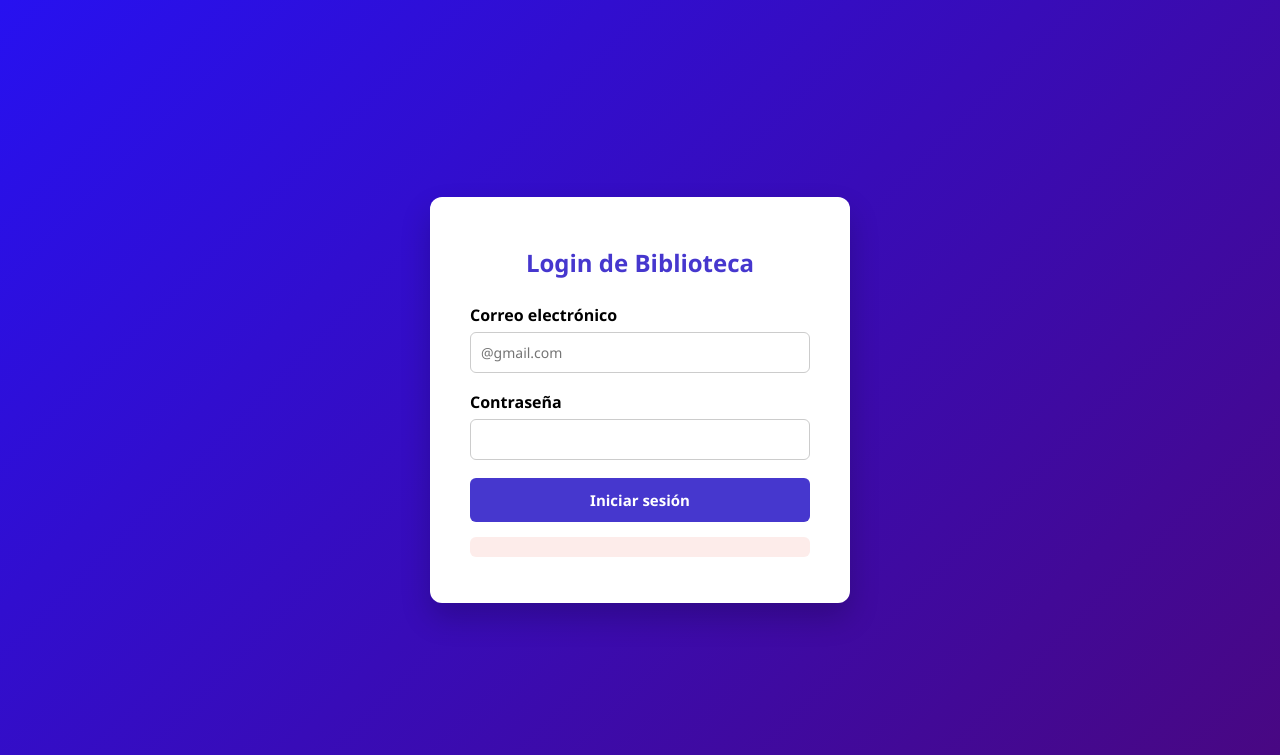
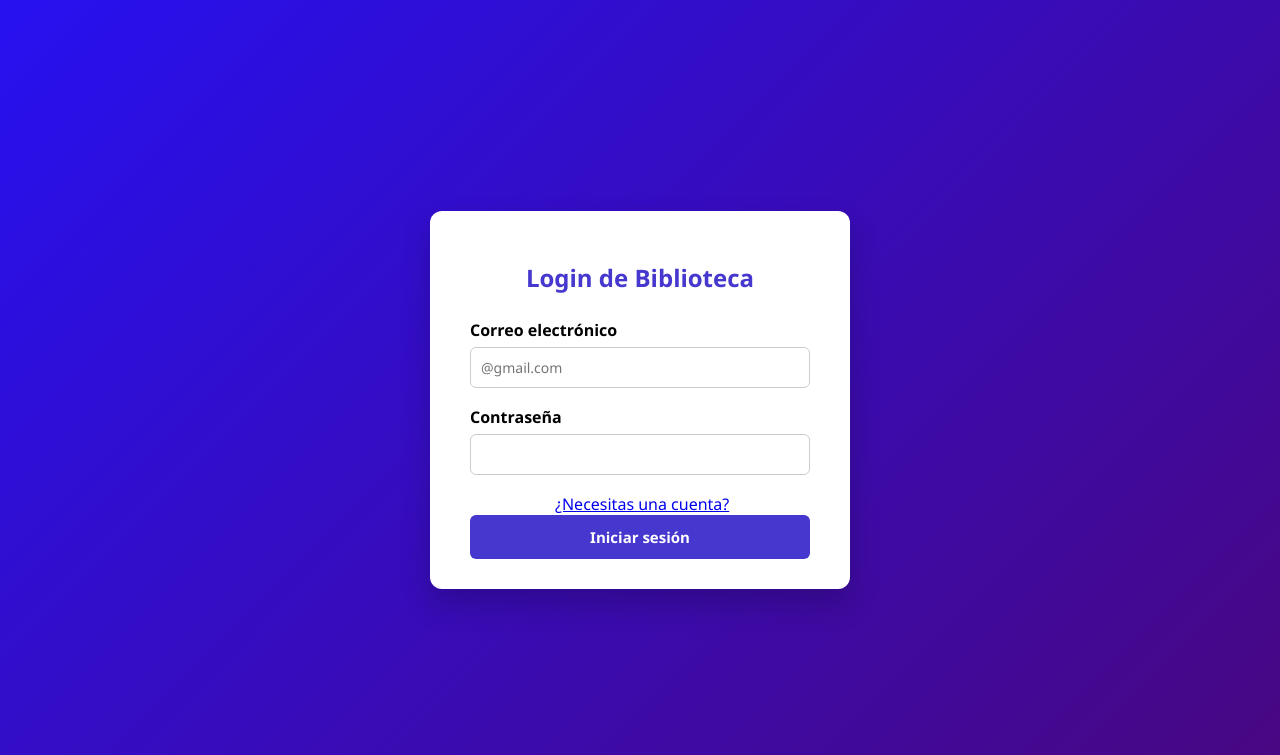
Before and after one commit to MonsterXD141/libreria_beta, a Django app: template Bibloteca_web/templates/login.html in a window 1280 px wide. Shown: the top 755 px of the page. Run offline with Django 5.2, Linux system fonts and the light colour scheme; the template is opened without the code that fills it, so the values that code supplies are empty.

Commit message:
Update login.html

```diff
--- a/Bibloteca_web/templates/login.html
+++ b/Bibloteca_web/templates/login.html
@@ -90,6 +90,12 @@
             border-color: #4637ce;
         }
 
+        a{
+            margin-left: 25%;
+            margin-bottom: 20px;
+        }
+
+
         /* Botón principal */
         button {
             width: 100%;
@@ -172,6 +178,9 @@
             <!-- Campo contraseña -->
             <input type="password" name="password" required>
 
+            <!-- link para ir a regisrtro -->
+            <a href="/registro/">¿Necesitas una cuenta?</a>
+
             <!-- Submit -->
             <button type="submit">Iniciar sesión</button>
         </form>
@@ -181,10 +190,13 @@
         ✔ Clase cambia según resultado
         ✔ Se muestra el mensaje
         -->
-        <p class="{% if 'Login exitosamente' in mensaje %}success{% else %}error{% endif %}">
-            {{ mensaje }}
-        </p>
-
+        {% if messages %}
+            {% for message in messages %}
+            <p class="{% if 'Login exitosamente' in mensaje %}success{% else %}error{% endif %}">
+                {{message}}
+            </p>
+            {% endfor %}
+        {% endif %}
     </div>
 
 </body>
```
